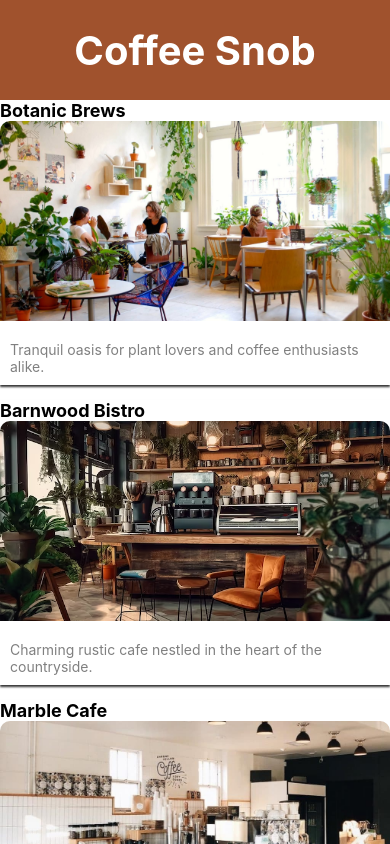
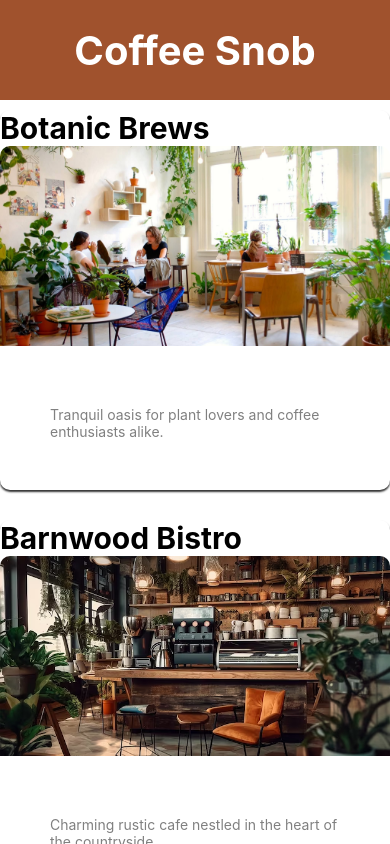
Before and after one commit to Timothy-itayi/Coffee-Snob, a React Native app in the folder coffee-snob-app/: screen / in a window 390 px wide. Shown: the top 844 px of the page. Built offline with nearby package versions, Linux system fonts and the light colour scheme.

Commit message:
Fixed the scroll to be more seamless

```diff
--- a/coffee-snob-app/App.js
+++ b/coffee-snob-app/App.js
@@ -1,5 +1,5 @@
 
-import { StyleSheet, Text, View } from 'react-native';
+import { StyleSheet,  View } from 'react-native';
 import Home from './components/home';
 
 export default function App() {
--- a/coffee-snob-app/components/CafeCard.js
+++ b/coffee-snob-app/components/CafeCard.js
@@ -17,9 +17,9 @@ const CafeCard = ({ cafe }) => {
 const styles= StyleSheet.create({
 
     card: {
-        flex: 1,
+
         backgroundColor: '#fff',
-        borderRaidus: 10,
+        borderRadius: 10,
         shadowColor: '#000',
         shadowOffset: {width: 0, height: 2},
         shadowOpacity: 0.8,
@@ -34,10 +34,12 @@ const styles= StyleSheet.create({
         borderTopRightRadius: 10,
     },
     info: {
-        padding: 10,
+        padding: 50,
     },
     title: {
-        fontSize: 18,
+
+        position: 'relative',
+        fontSize: 30,
         fontWeight: 'bold',
     },
     description: {
--- a/coffee-snob-app/components/cafe.js
+++ b/coffee-snob-app/components/cafe.js
@@ -1,6 +1,6 @@
 import React from 'react';
 import CafeCard from './CafeCard';
-import { ScrollView } from 'react-native';
+import { FlatList, StyleSheet, View } from 'react-native';
 
 export const cafe = [
     {
@@ -25,11 +25,27 @@ export const cafe = [
 
 const CafeList = () => {
     return (
-        <ScrollView>
-            {cafe.map((cafeItem, index) =>
-            (<CafeCard key={index} cafe={cafeItem} />))}
-        </ScrollView>
+      <FlatList
+
+        data={cafe}
+        keyExtractor={(item, index) => index.toString()}
+        renderItem={({ item }) => (
+          <View style={styles.cardContainer}>
+            <CafeCard cafe={item} />
+          </View>
+        )}
+        contentContainerStyle={styles.listContent}
+      />
     );
-};
+  };
 
+  const styles = StyleSheet.create({
+    cardContainer: {
+      marginBottom: 15,
+    },
+    listContent: {
+      paddingVertical: 10,
+      paddingBottom: 200,
+    },
+  });
 export default CafeList;
```
